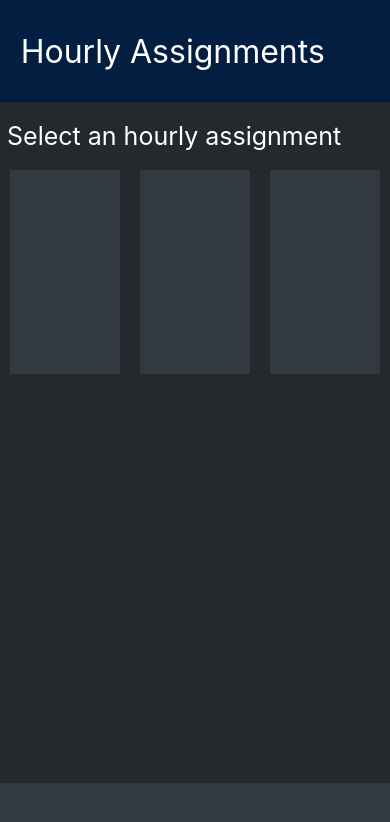
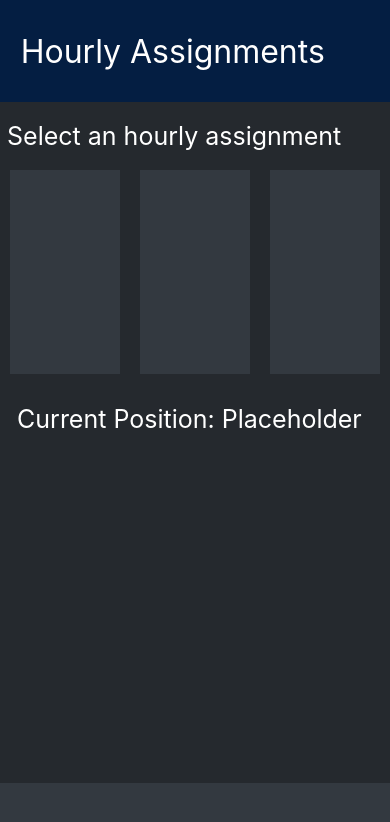
Before and after one commit to Buslon-Brian/KCMonitor2, a React Native app: screen /Hourly in a window 390 px wide. Shown: the top 822 px of the page. Built offline with nearby package versions, Linux system fonts and the light colour scheme.

Commit message:
set up hourly assignments modal position

```diff
--- a/components/HourlyAssignments.js
+++ b/components/HourlyAssignments.js
@@ -4,6 +4,9 @@ import styles from "./styles"
 import { useEffect, useState } from 'react';
 import { useSnapshot } from 'valtio';
 import { store } from '../stores/store';
+
+
+
 export default function Hourly({navigation}){
     return (
         <SafeAreaProvider>
@@ -22,6 +25,9 @@ export default function Hourly({navigation}){
                 <TouchableOpacity style = {{backgroundColor:'#333940', marginHorizontal:10, flex: 1}}/>
             </View>
 
+            <View style = {{flex: .4}}>
+                <Text style = {{ color: 'white', fontSize: 25, marginVertical: 30, marginHorizontal: 10}}> Current Position: Placeholder </Text>
+            </View>
         </View>
 
         <TouchableOpacity
```
